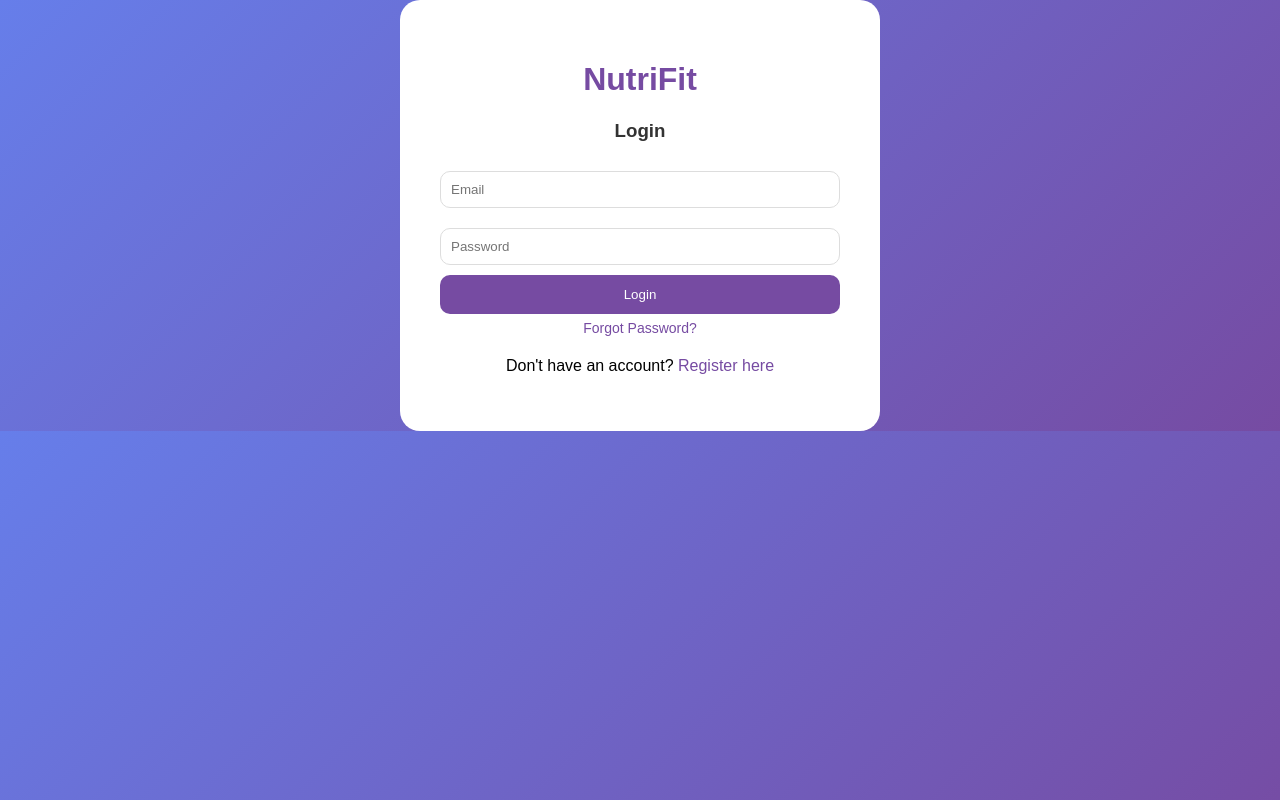
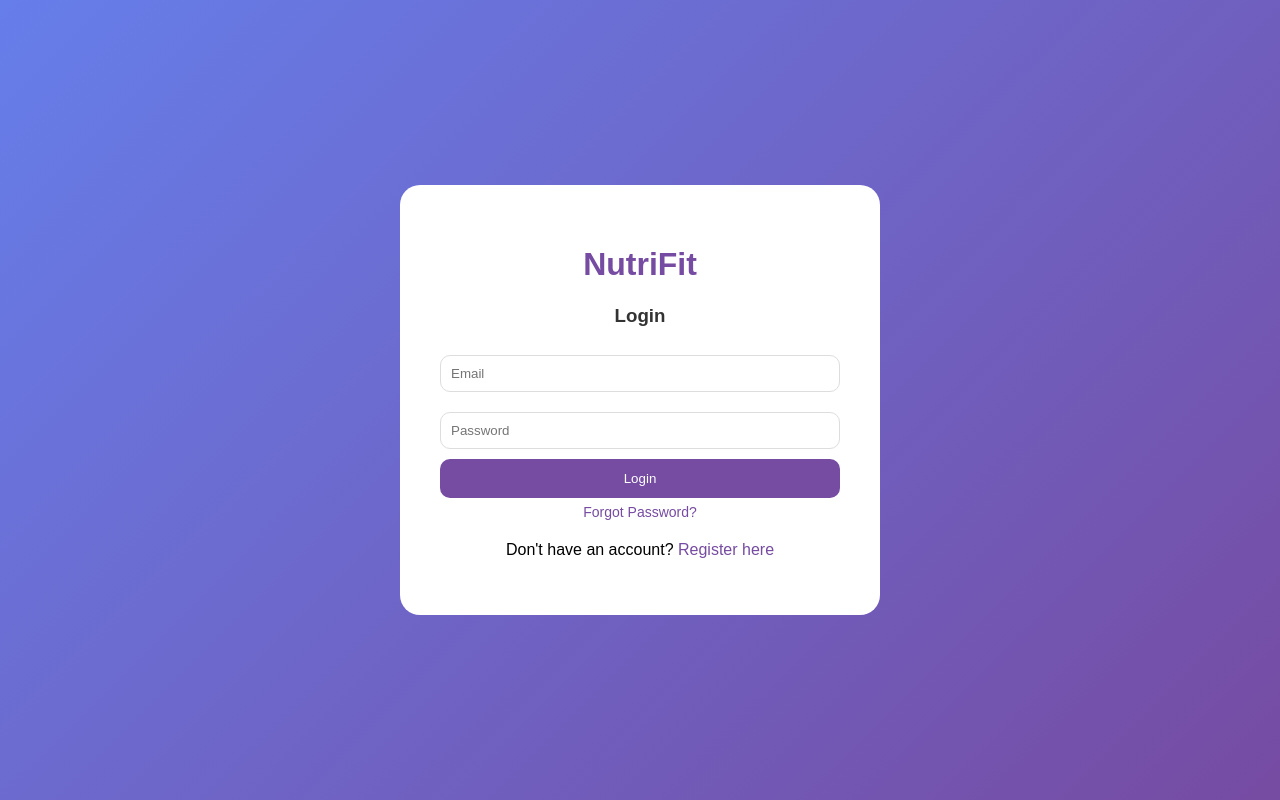
Before and after one commit to ThoJiaJun/NutriFit-Food-Image-Recognition-and-Calorie-Estimation-System, a Flask app: page /login in a window 1280 px wide. Run offline with Flask 3, Linux system fonts and the light colour scheme.

Commit message:
Change height to min-height for all pages

```diff
--- a/NutriFit-Food-Image-Recognition-and-Calorie-Estimation-System/templates/login.html
+++ b/NutriFit-Food-Image-Recognition-and-Calorie-Estimation-System/templates/login.html
@@ -9,7 +9,7 @@
           display: flex;
           justify-content: center;
           align-items: center;
-          minheight: 100vh; margin: 0;
+          min-height: 100vh; margin: 0;
          }
     .container {
         background-color: white;
```
